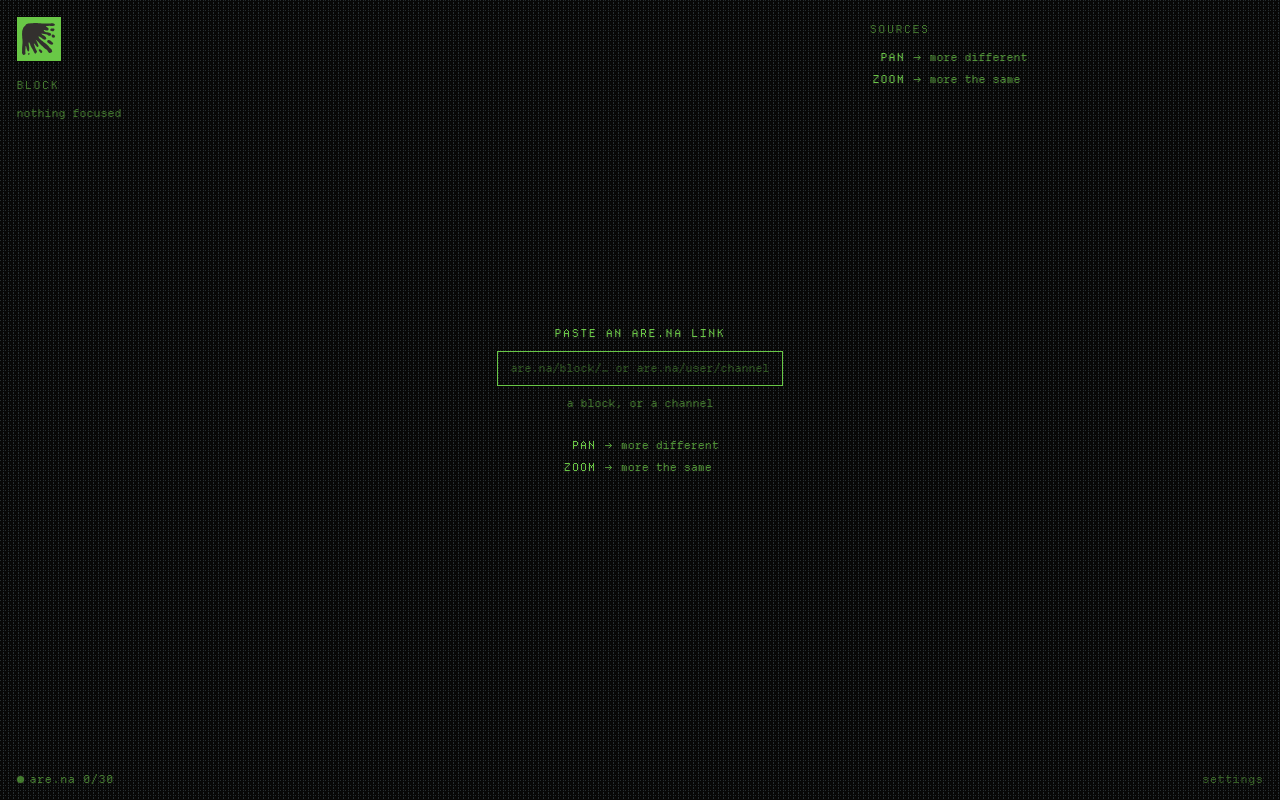
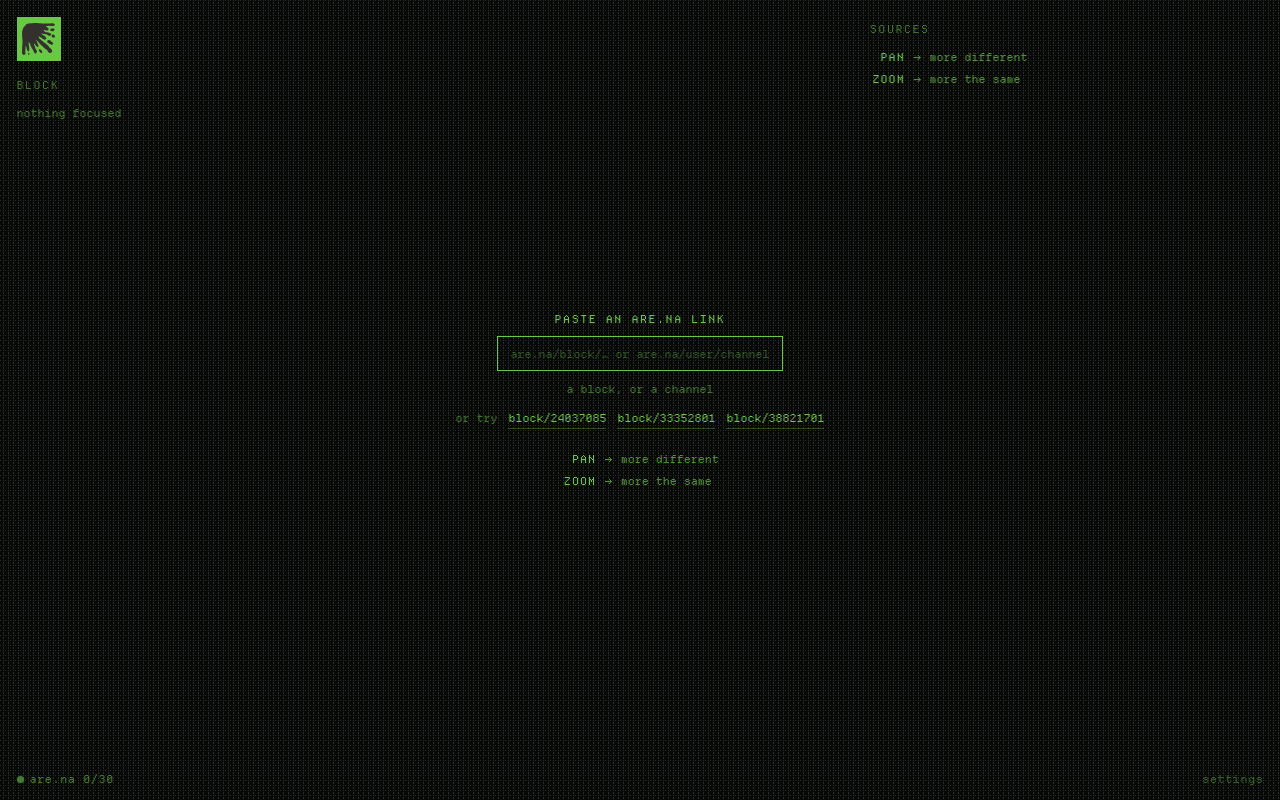
Before and after one commit to jespermunkeby/browse, a website built with Vite: page index.html in a window 1280 px wide. Built offline with nearby package versions, Linux system fonts and the light colour scheme; animation ran at ten frames a second.

Commit message:
minor fix

```diff
--- a/index.html
+++ b/index.html
@@ -44,6 +44,12 @@
             enterkeyhint="go"
           />
           <p id="seedHint" class="seed-hint">a block, or a channel</p>
+          <div class="seed-examples" aria-label="Examples">
+            <span class="seed-examples-label">or try</span>
+            <button type="button" class="seed-example" data-block="24037085">block/24037085</button>
+            <button type="button" class="seed-example" data-block="33352801">block/33352801</button>
+            <button type="button" class="seed-example" data-block="38821701">block/38821701</button>
+          </div>
           <div id="seedInstructions" class="hint-lines"></div>
         </form>
         <div id="hint" class="first-hint hint-lines" hidden aria-hidden="true"></div>
--- a/src/main.ts
+++ b/src/main.ts
@@ -549,6 +549,14 @@ const paletteHex = () =>
 
 const copyText = (text: string) => navigator.clipboard.writeText(text).catch(() => undefined)
 
+/** Shareable URL for the focused block; falls back to the seed target, then to the page itself. */
+const focusedLink = () => {
+  const photo = photoAtPath(focusedPath)
+  const target: ArenaTarget | null = photo?.arena ? { kind: "block", id: photo.arena.id } : currentTarget
+  if (!target) return location.href
+  return `${location.origin}${location.pathname}${location.search}${targetToHash(target)}`
+}
+
 const copyColor = (hex: string) => {
   void copyText(hex)
   flashStatus(`copied ${hex}`, 1600)
@@ -592,7 +600,7 @@ const syncInfo = () => {
     state: context ? (context.id >= 0 ? sourceState(context.id) : "ready") : "unavailable",
     poolSize: poolCount,
     onSelect: (channel) => void selectChannel(channel),
-    onCopyLink: () => void copyText(location.href),
+    onCopyLink: () => void copyText(focusedLink()),
     ...sourceRowsView(),
   })
   chrome.invalidate()
@@ -2524,6 +2532,15 @@ seedForm.addEventListener("submit", (e) => {
   if (seedFromText(seedInput.value)) seedInput.value = ""
 })
 
+for (const example of seedForm.querySelectorAll<HTMLButtonElement>(".seed-example[data-block]")) {
+  const id = Number(example.dataset.block)
+  if (!Number.isFinite(id)) continue
+  example.addEventListener("click", () => {
+    seedInput.value = ""
+    void seed({ kind: "block", id })
+  })
+}
+
 sourceForm.addEventListener("submit", (e) => {
   e.preventDefault()
   if (seedFromText(sourceInput.value)) sourceInput.value = ""
--- a/src/style.css
+++ b/src/style.css
@@ -468,6 +468,36 @@ body {
 
 .seed-hint.is-error {
   opacity: 1;
+}
+
+.seed-examples {
+  display: flex;
+  flex-wrap: wrap;
+  justify-content: center;
+  align-items: baseline;
+  gap: 0.2rem 1rem;
+  color: var(--secondary);
+}
+
+.seed-examples-label {
+  opacity: 0.55;
+}
+
+.seed-example {
+  font: inherit;
+  color: var(--secondary);
+  background: none;
+  border: 0;
+  padding: 0;
+  cursor: pointer;
+  border-bottom: 1px solid color-mix(in srgb, var(--secondary) 35%, transparent);
+  line-height: 20px;
+}
+
+.seed-example:hover,
+.seed-example:focus-visible {
+  border-bottom-color: var(--secondary);
+  outline: none;
 }
 
 /* ── Status + settings toggle ──────────────────────────────── */
```
